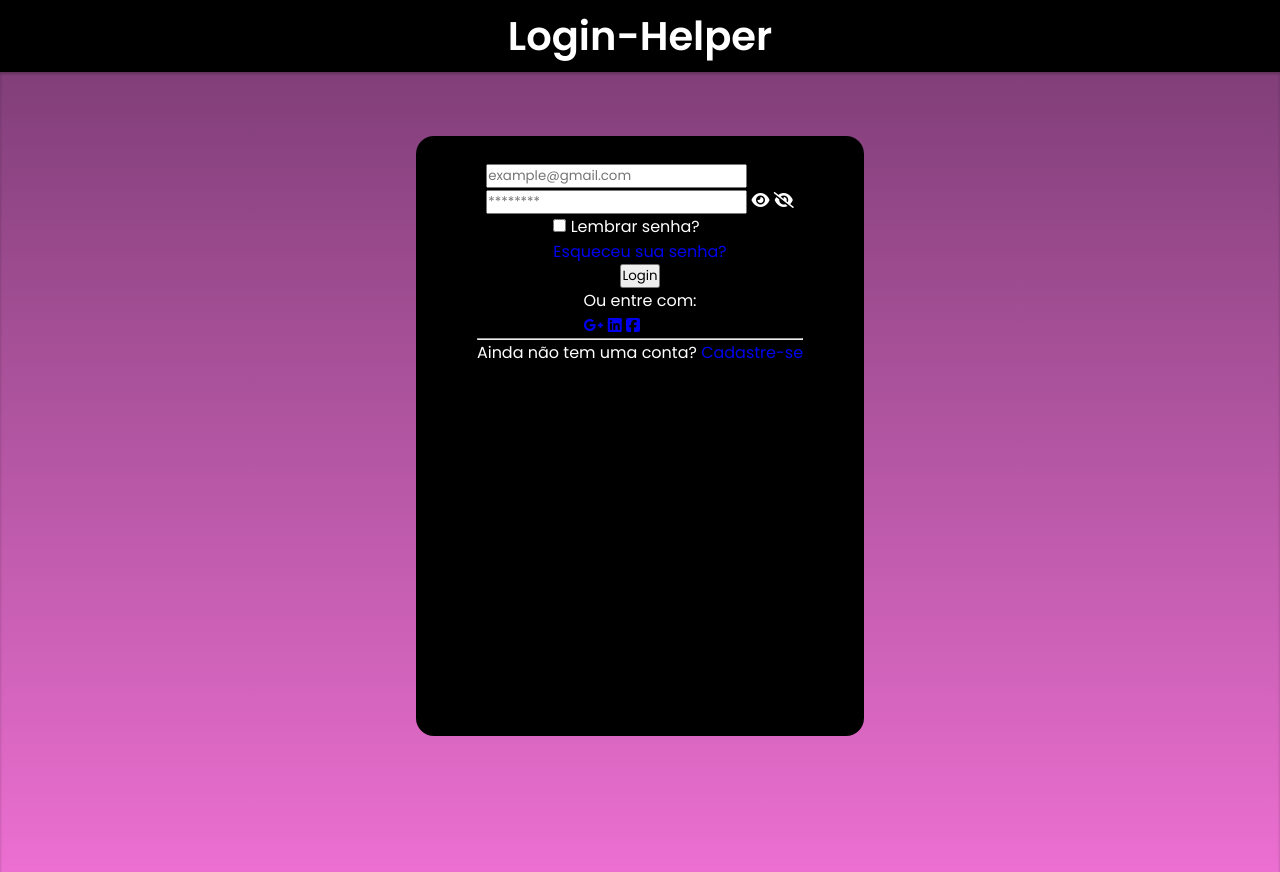
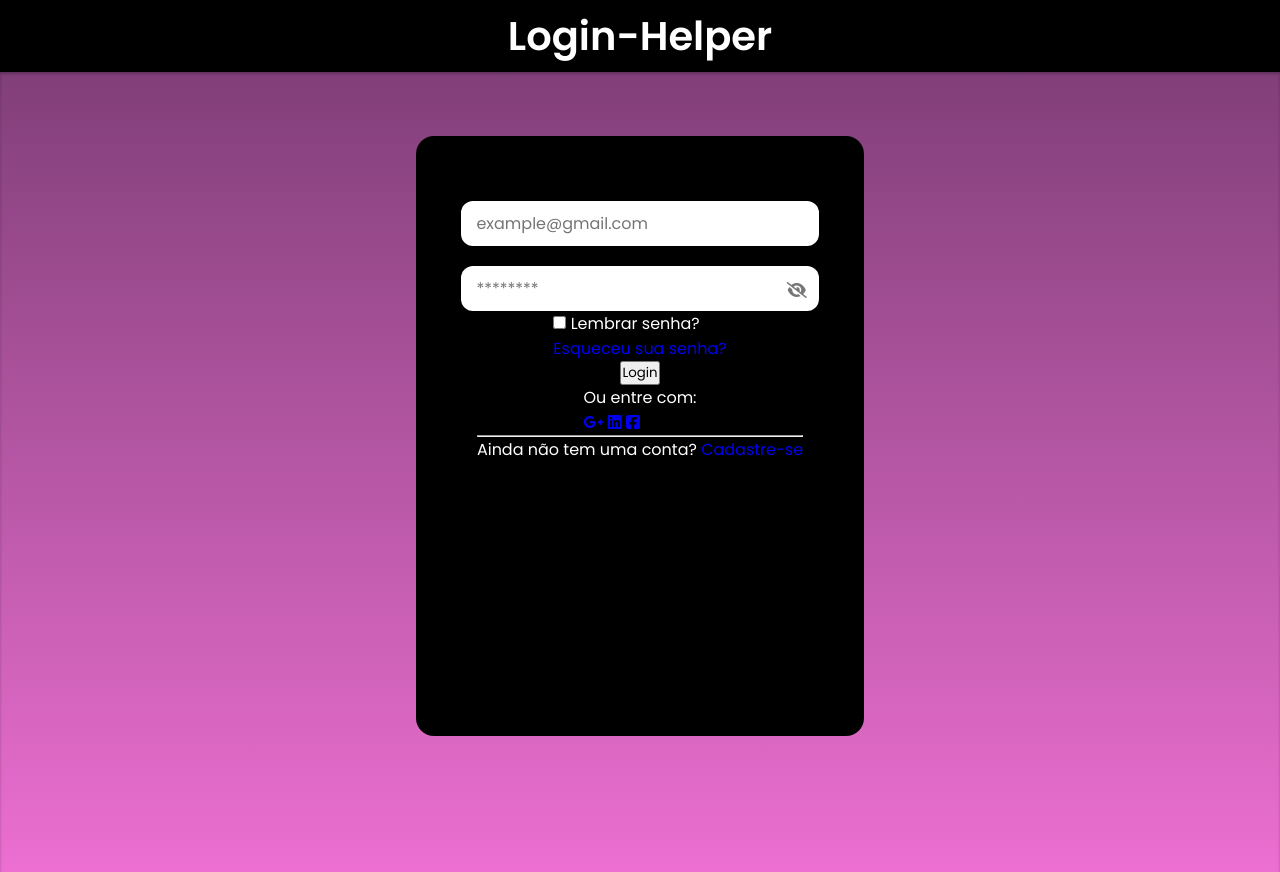
Before and after one commit to joaovitorlc/login-haper, a plain HTML site: page index.html in a window 1280 px wide. Drawn offline with Linux system fonts and the light colour scheme.

Commit message:
Estilizando o css básico da tela

```diff
--- a/css/styles.css
+++ b/css/styles.css
@@ -44,3 +44,52 @@ main form{
   flex-direction: column;
   align-items: center;
 }
+
+main form .inputs-container {
+  margin-top: 10%;
+  width: 100%;
+
+  display: flex;
+  flex-direction: column;
+  align-items: center;
+}
+
+main form .inputs-container input{
+  width: 90%;
+  height: 45px;
+  padding: 8px 15px;
+  border: 0;
+  outline: 0;
+  border-radius: 12px;
+
+  font-size: 16px;
+  color: #312e42;
+
+  box-shadow: 0px 3px 3px rgba(0, 0, 0, 0.25);
+}
+
+main form .inputs-container input:focus{
+  box-shadow: inset 1px 4px 7px rgba(0, 0, 0, 0.5);
+}
+
+main form .password-container{
+  margin-top: 5%;
+  width: 100%;
+  position: relative;
+
+  display: flex;
+  flex-direction: column;
+  align-items: center;
+}
+
+main form .password-container i{
+  position: absolute;
+  right: 8%;
+  top: 35%;
+  color: #777;
+  cursor: pointer;
+}
+
+main form .password-container #eye{
+  display: none;
+}
--- a/index.html
+++ b/index.html
@@ -24,8 +24,8 @@
                 <input type="email" placeholder="example@gmail.com">
                 <div class="password-container">
                     <input type="password" id="field-password" class="field-password" placeholder="********">
-                    <i class="fa-solid fa-eye"></i>
-                    <i class="fa-solid fa-eye-slash"></i>
+                    <i class="fa-solid fa-eye" id="eye"></i>
+                    <i class="fa-solid fa-eye-slash" id="eye-slash"></i>
                 </div>
             </section>
 
```
